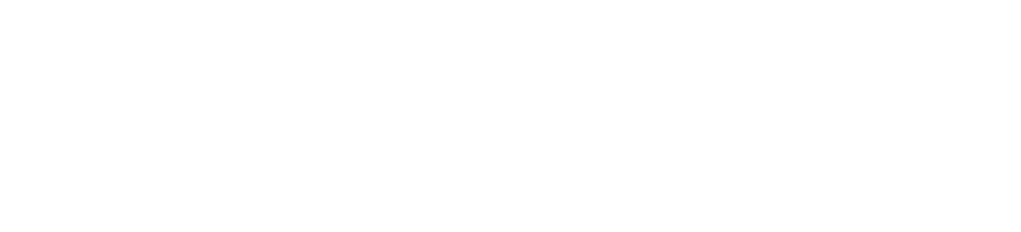
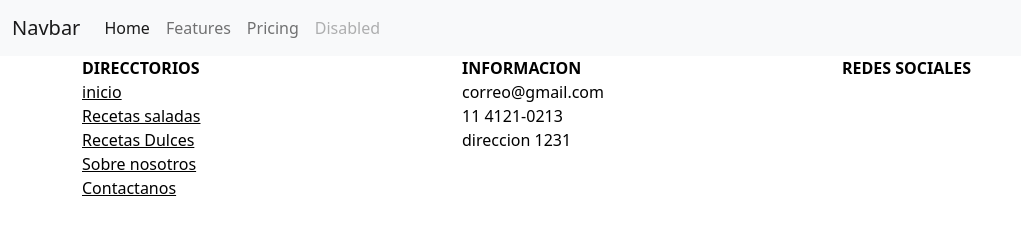
Before and after one commit to AlexiVeron/Boostrap, a plain HTML site: page index.html in a window 1280 px wide. Shown: the whole page, without its empty margins (0-1021 px from the left). Drawn offline with nearby package versions, Linux system fonts and the light colour scheme.

Commit message:
Primer commit

```diff
--- a/index.html
+++ b/index.html
@@ -7,6 +7,102 @@
     <link href="https://cdn.jsdelivr.net/npm/bootstrap@5.2.0-beta1/dist/css/bootstrap.min.css" rel="stylesheet" integrity="sha384-0evHe/X+R7YkIZDRvuzKMRqM+OrBnVFBL6DOitfPri4tjfHxaWutUpFmBp4vmVor" crossorigin="anonymous">
   </head>
   <body>
+    <nav class="navbar navbar-expand-lg bg-light">
+        <div class="container-fluid">
+          <a class="navbar-brand" href="#">Navbar</a>
+          <button class="navbar-toggler" type="button" data-bs-toggle="collapse" data-bs-target="#navbarNav" aria-controls="navbarNav" aria-expanded="false" aria-label="Toggle navigation">
+            <span class="navbar-toggler-icon"></span>
+          </button>
+          <div class="collapse navbar-collapse" id="navbarNav">
+            <ul class="navbar-nav">
+              <li class="nav-item">
+                <a class="nav-link active" aria-current="page" href="#">Home</a>
+              </li>
+              <li class="nav-item">
+                <a class="nav-link" href="#">Features</a>
+              </li>
+              <li class="nav-item">
+                <a class="nav-link" href="#">Pricing</a>
+              </li>
+              <li class="nav-item">
+                <a class="nav-link disabled">Disabled</a>
+              </li>
+            </ul>
+          </div>
+        </div>
+      </nav>
+      <main>
+        <div class="container">
+            <!-- Content here -->
+          </div>
+      </main>
+      <footer class=" text-black">
+        <div class="container">
+          <nav class="row">
+          <!-- primer menu -->
+          <ul class="col-4 list-unstyled">
+            <li class="fw-bold text-uppercase">
+              direcctorios
+            </li>
+
+            <li>
+              <a href="index.html"class="text-reset">inicio </a>
+            </li>
+
+            <li>
+              <a href="pags/saladas.html"class="text-reset">Recetas saladas</a>
+            </li>
+
+            <li>
+              <a href="pags/dulces.html"class="text-reset">Recetas Dulces</a>
+            </li>
+
+            <li>
+              <a href="pags/nosotros.html"class="text-reset">Sobre nosotros</a>
+            </li>
+            <li>
+              <a href="pags/contactanos.html"class="text-reset">Contactanos</a>
+            </li>
+          </ul>
+
+          <!-- menu 2   -->
+          <ul class="col-4 list-unstyled">
+
+            <li class="fw-bold text-uppercase">
+              Informacion
+            </li>
+            <li>
+              correo@gmail.com
+            </li>
+
+            <li>
+              11 4121-0213
+            </li>
+
+            <li>
+              direccion 1231
+            </li>
+          </ul>
+          <!-- menu redes-->
+          <ul class="col-4 list-unstyled">
+            <li class="fw-bold text-uppercase">
+              redes sociales
+            </li>
+              <li class="d-flex">
+                <a href=""class="text-reset">
+                  <i class="fa-brands fa-facebook"></i>
+                </a>
+                <a href=""class="text-reset">
+                  <i class="fa-brands fa-instagram"></i>
+                </a>
+                <a href=""class="text-reset">
+                  <i class="fa-brands fa-twitter"></i>
+                </a>
+            </li>
+          </ul>
+        </div>
+      </nav>
+      </footer>
     <script src="https://cdn.jsdelivr.net/npm/bootstrap@5.2.0-beta1/dist/js/bootstrap.bundle.min.js" integrity="sha384-pprn3073KE6tl6bjs2QrFaJGz5/SUsLqktiwsUTF55Jfv3qYSDhgCecCxMW52nD2" crossorigin="anonymous"></script>
   </body>
 </html>
```
